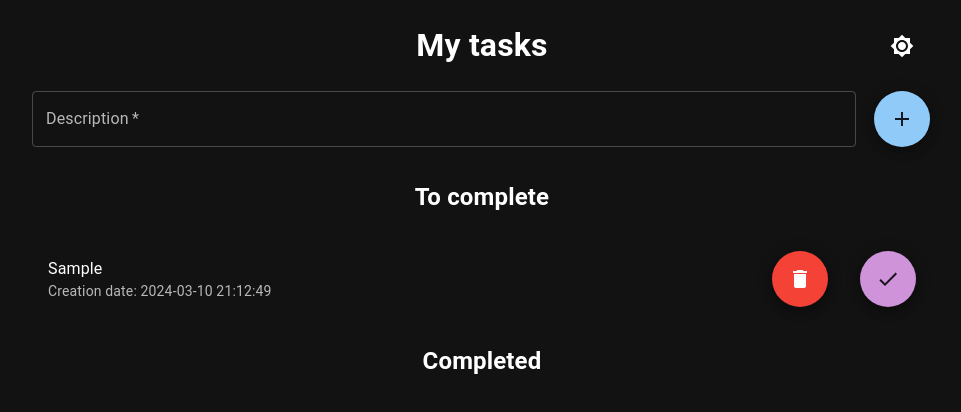
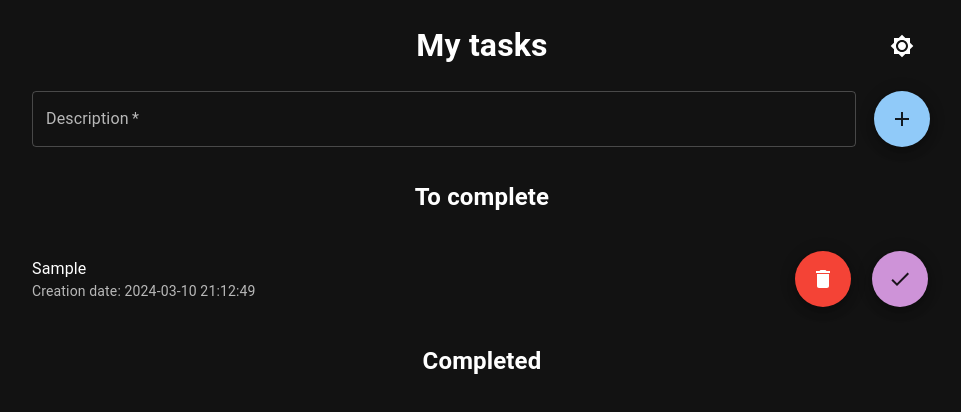
Before and after one commit to MessinaDev/todo-app-react, a React (Create React App) app: page / in a window 1280 px wide. Both pictures are taken after typing "Sample" into the empty fields and a click on the button 1059 px from the left and 118 px from the top of the page. Shown: the top 412 px of the page, without its empty margins (158-1119 px from the left). Built offline with nearby package versions, Linux system fonts and the light colour scheme.

Commit message:
fix css task list

```diff
--- a/src/components/TaskList.jsx
+++ b/src/components/TaskList.jsx
@@ -10,6 +10,7 @@
 import { format } from "date-fns";
 import { useDispatch } from "react-redux";
 import { deleteTask, markAsCompleted, markAsUncompleted } from "../store";
+import Grid from "@mui/material/Grid";
 
 export default function TaskList({ tasks }) {
   const dispatch = useDispatch();
@@ -17,28 +18,36 @@
   function createListItem(listTasks) {
     return listTasks.map((t) => {
       return (
-        <ListItem key={t.id}>
+        <ListItem key={t.id} style={{ paddingRight: 0, paddingLeft: 0 }}>
+          <Grid container spacing={2}>
+            <Grid item xs={10}>
               <ListItemText
-            style={{ textDecoration: t.completed ? "line-through" : "none" }}
+                style={{
+                  textDecoration: t.completed ? "line-through" : "none",
+                }}
                 primary={t.text}
                 secondary={`Creation date: ${format(
                   new Date(t.date),
                   "yyyy-MM-dd HH:mm:ss"
                 )}`}
               ></ListItemText>
+            </Grid>
+            <Grid item xs={1}>
               <Fab
                 color="error"
                 aria-label="delete"
-            sx={{ ml: 2 }}
+                sx={{ mr: 2 }}
                 onClick={() => dispatch(deleteTask(t.id))}
               >
                 <DeleteIcon />
               </Fab>
+            </Grid>
+
+            <Grid item xs={1}>
               {!t.completed && (
                 <Fab
                   color="secondary"
                   aria-label="done"
-              sx={{ ml: 4 }}
                   onClick={() => dispatch(markAsCompleted(t.id))}
                 >
                   <DoneIcon />
@@ -48,12 +57,13 @@
                 <Fab
                   color="secondary"
                   aria-label="undo"
-              sx={{ ml: 4 }}
                   onClick={() => dispatch(markAsUncompleted(t.id))}
                 >
                   <UndoIcon />
                 </Fab>
               )}
+            </Grid>
+          </Grid>
         </ListItem>
       );
     });
```
Lines whose indentation alone changed are shown as unchanged.
